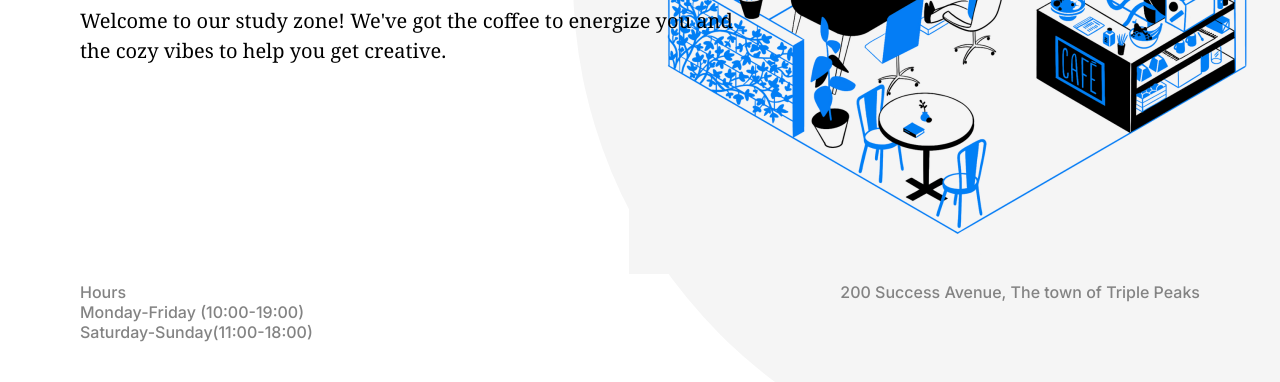
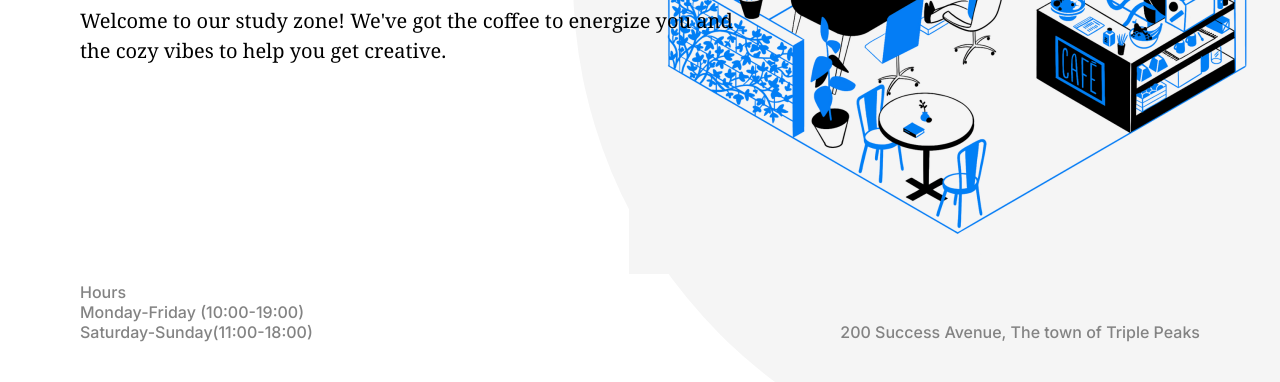
Before and after one commit to alvarochini/se_project_coffeeshop, a plain HTML site: page index.html in a window 1280 px wide. Shown: the part 418-800 px from the top of the page. Drawn offline with Linux system fonts and the light colour scheme.

Commit message:
3rd revision

```diff
--- a/blocks/header.css
+++ b/blocks/header.css
@@ -62,7 +62,7 @@
   justify-content: space-between;
   margin-top: auto;
   z-index: 1;
-  align-content: baseline;
+  align-items: end;
 }
 
 .header__paragraph {
```
